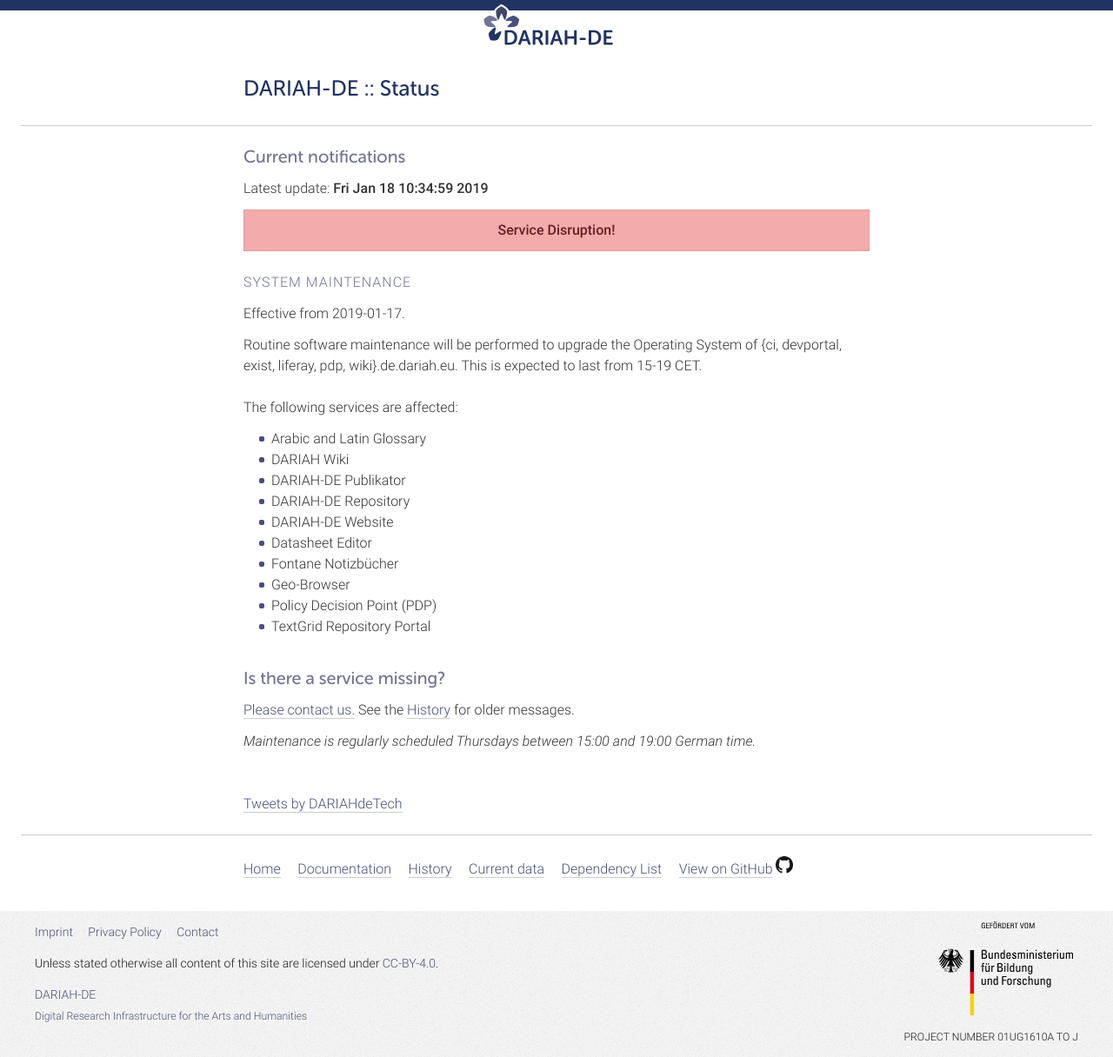
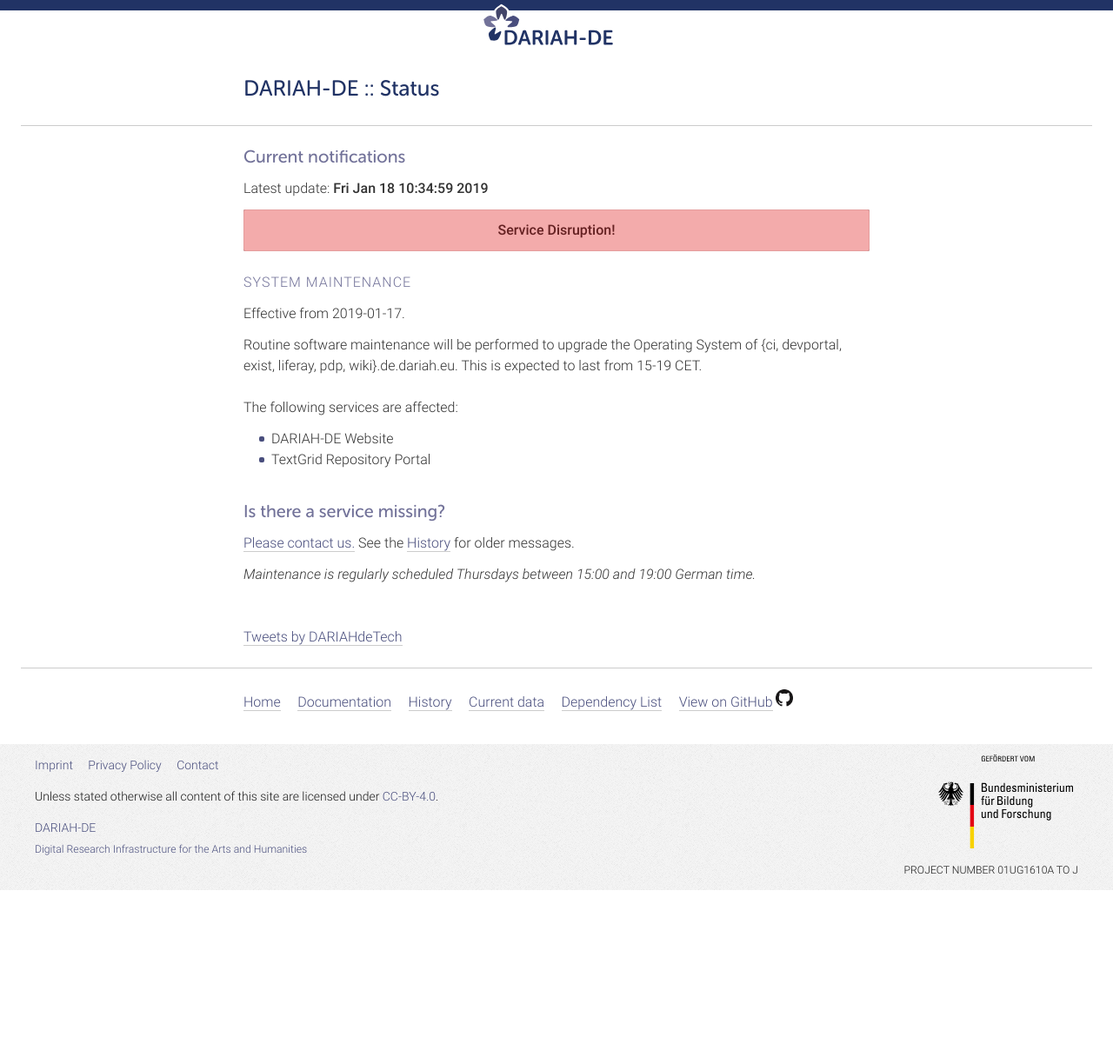
Before and after one commit to DARIAH-DE/status, a Jekyll site: the page built from index.md, in a window 1280 px wide. Shown: the whole page at 87% size. Built offline with Jekyll 4.4.1, drawn with Linux system fonts in a browser that asks for light colours; comment, search, counter and statistics services are not loaded; after the commit the page ends 1024 px from its top, so only the background shows below that.

Commit message:
things done removed

```diff
--- a/_data/outages.yaml
+++ b/_data/outages.yaml
@@ -4,13 +4,7 @@
   date_start: '2019-01-17'
   date_end:
   affected:
-    - '/servers/ref'
-    - '/servers/repository-de-dariah-eu'
-    - '/servers/res'
     - '/middlewares/liferay'
-    - '/services/confluence'
-    - '/services/algloss'
-    - '/services/pdp'
 - title: 'Geo-Browser storage server maintainance'
   description: 'The DARIAH-DE Geo-Browser storage is currently unavailable due to maintainance.'
   date_start: '2018-09-12 11:30'
```
